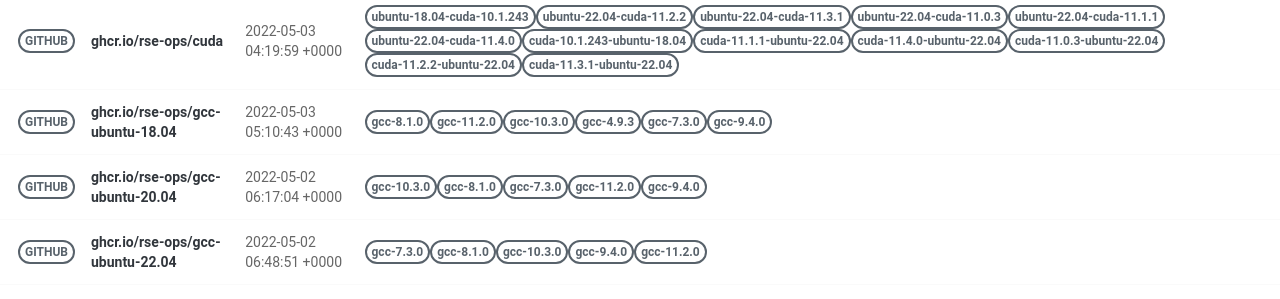
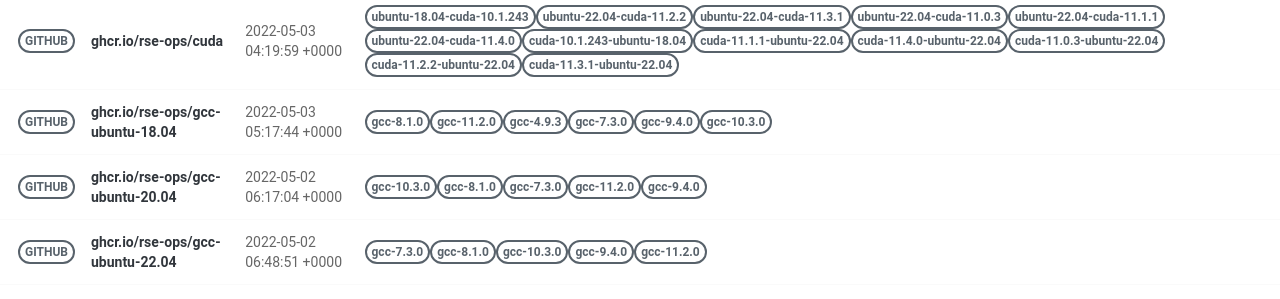
Before and after one commit to rse-ops/docker-images, a Jekyll site: the page built from pages/index.md, in a window 1280 px wide. Shown: the part 502-801 px from the top of the page. Built offline with Jekyll 4.4.1, drawn with Linux system fonts in a browser that asks for light colours; nearby versions of some CDN libraries.

Commit message:
Automated push to update library 2022-05-03

```diff
--- a/_library/ghcr.io-rse-ops-gcc-ubuntu-18.04.md
+++ b/_library/ghcr.io-rse-ops-gcc-ubuntu-18.04.md
@@ -1,7 +1,7 @@
 ---
 layout: container
 name: ghcr.io/rse-ops/gcc-ubuntu-18.04
-updated_at: 2022-05-03 05:10:43.948394
+updated_at: 2022-05-03 05:17:44.161086
 
 
 container_url: https://github.com/orgs/rse-ops/packages/container/package/gcc-ubuntu-18.04
@@ -12,9 +12,6 @@ versions:
  - tag: gcc-11.2.0
    dockerfile: https://github.com/rse-ops/docker-images/blob/main/ubuntu/gcc/Dockerfile
    manifest: https://crane.ggcr.dev/manifest/ghcr.io/rse-ops/gcc-ubuntu-18.04:gcc-11.2.0
- - tag: gcc-10.3.0
-   dockerfile: https://github.com/rse-ops/docker-images/blob/main/ubuntu/gcc/Dockerfile
-   manifest: https://crane.ggcr.dev/manifest/ghcr.io/rse-ops/gcc-ubuntu-18.04:gcc-10.3.0
  - tag: gcc-4.9.3
    dockerfile: https://github.com/rse-ops/docker-images/blob/main/ubuntu/gcc/Dockerfile
    manifest: https://crane.ggcr.dev/manifest/ghcr.io/rse-ops/gcc-ubuntu-18.04:gcc-4.9.3
```
Also changed, not shown: other parts of _library/ghcr.io-rse-ops-gcc-ubuntu-18.04.md (+3 -0 lines).
